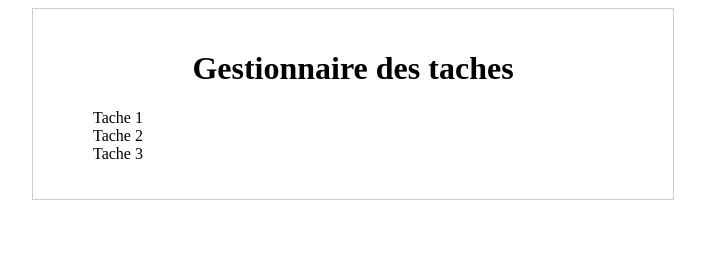
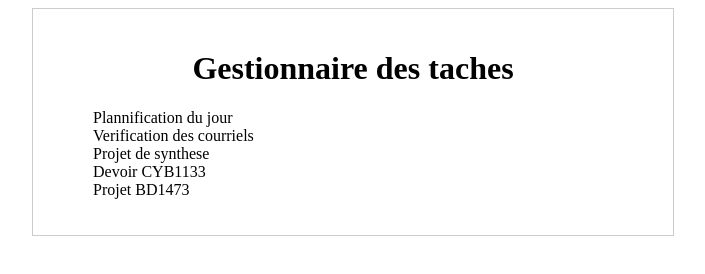
Before and after one commit to Felgu/Gestionnaire-de-taches, a plain HTML site: page index.html in a window 1280 px wide. Shown: the whole page, without its empty margins (287-992 px from the left). Drawn offline with Linux system fonts and the light colour scheme.

Commit message:
Ajout de nouvelles taches.

```diff
--- a/index.html
+++ b/index.html
@@ -10,9 +10,11 @@
     <div class="container">
         <h1>Gestionnaire des taches</h1>
         <ul id="taches">
-            <li>Tache 1</li>
-            <li>Tache 2</li>
-            <li>Tache 3</li>
+            <li>Plannification du jour</li>
+            <li>Verification des courriels</li>
+            <li>Projet de synthese</li>
+            <li>Devoir CYB1133</li>
+            <li>Projet BD1473</li>
         </ul>
     </div>
     <script src="script.js"></script>
```
Also changed, not shown: 1 other file.
